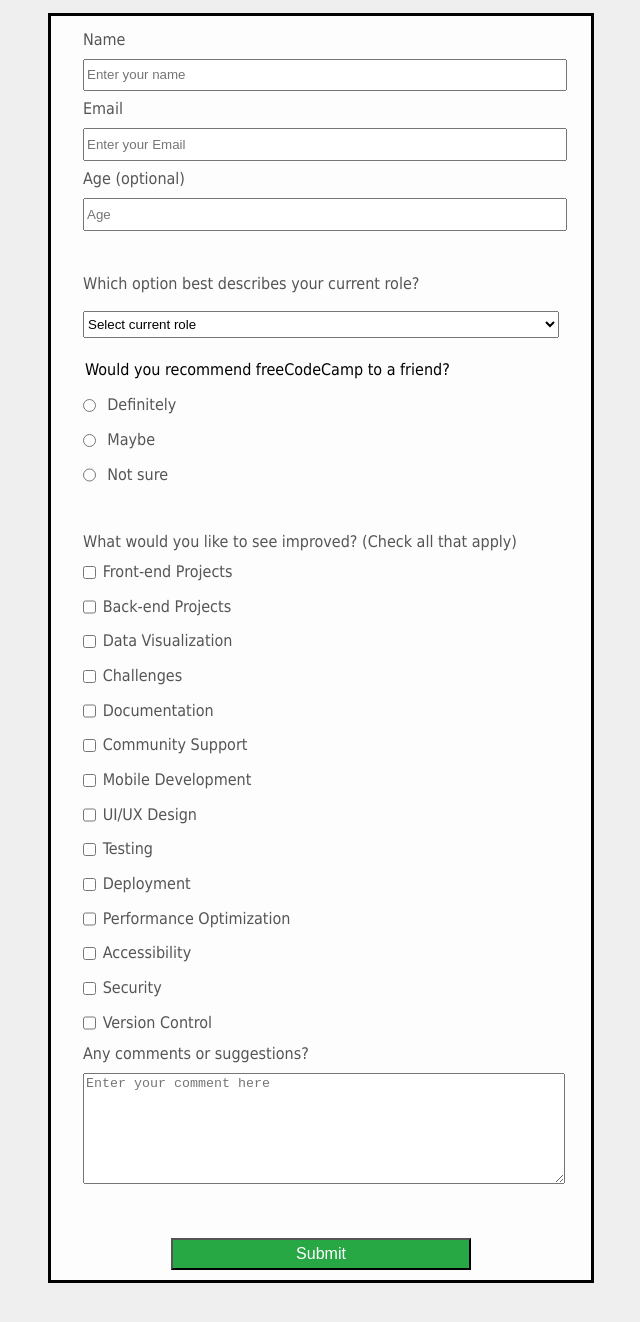
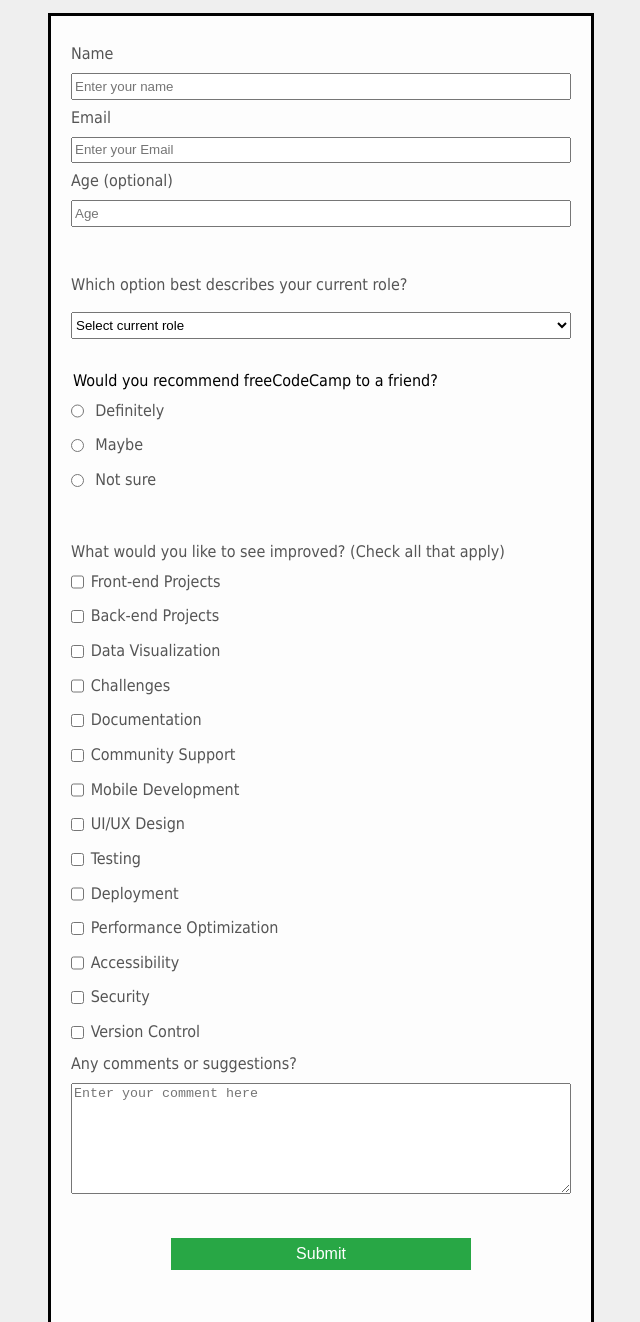
Before and after one commit to has6237/form-html-css, a plain HTML site: page index.html in a window 1280 px wide. Shown: the part 124-1446 px from the top of the page, without its empty margins (319-959 px from the left). Before the commit the page ends 1407 px from the top, so only its background shows below. Drawn offline with Linux system fonts and the light colour scheme.

Commit message:
Update style.css

```diff
--- a/style.css
+++ b/style.css
@@ -5,16 +5,16 @@
     font-family: Tahoma;
     background-color: #EFEFEF;
 }
+
 #title {
     text-align: center;
     font-family: Tahoma;
     margin: 1em auto;
 }
+
 #description {
     text-align: center;
     font-style: italic;
-
-
 }
 
 form {
@@ -25,42 +25,39 @@
     padding: 20px;
     border: 3px solid black;
     background-color: #FDFDFD;
-
-
 }
 
 label {
     display: block;
     margin: 0.5rem 0;
     color: #555555;
-
 }
 
 input, textarea, select {
     width: 100%;
     min-height: 2em;
     margin: 10px 0 0 0;
+    box-sizing: border-box; /* Added for better width control */
+}
 
-}
-.inline {
-	vertical-align: middle;
-	width: unset;
-	margin: 0 0.5em 0 0;
-
-}
-.inline1 {
+/* Consolidated inline class - works for both radio buttons and checkboxes */
+.inline, .inline1 {
     vertical-align: middle;
     width: unset;
     margin: 0 0.5em 0 0;
 }
+
 fieldset {
     border: none;
     margin: 2rem 0;
-	margin-top: -20px
+    padding: 0; /* Added to ensure consistent spacing */
 }
-fieldset:last-of-type {
-	border-bottom: none;
+
+/* Remove the first fieldset's top margin to align with form padding */
+fieldset:first-of-type {
+    margin-top: 0;
 }
+
 input[type="submit"] {
     display: block;
     margin: 2em auto;
@@ -70,9 +67,10 @@
     color: white;
     font-size: 1em;
     background-color: #28A745;
-	margin-bottom: -10px;
+    border: none; /* Added for cleaner look */
+    cursor: pointer; /* Added for better UX */
 }
+
 input[type="submit"]:hover {
-
     background-color: #218838;
 }
```
Lines whose indentation alone changed are shown as unchanged.
